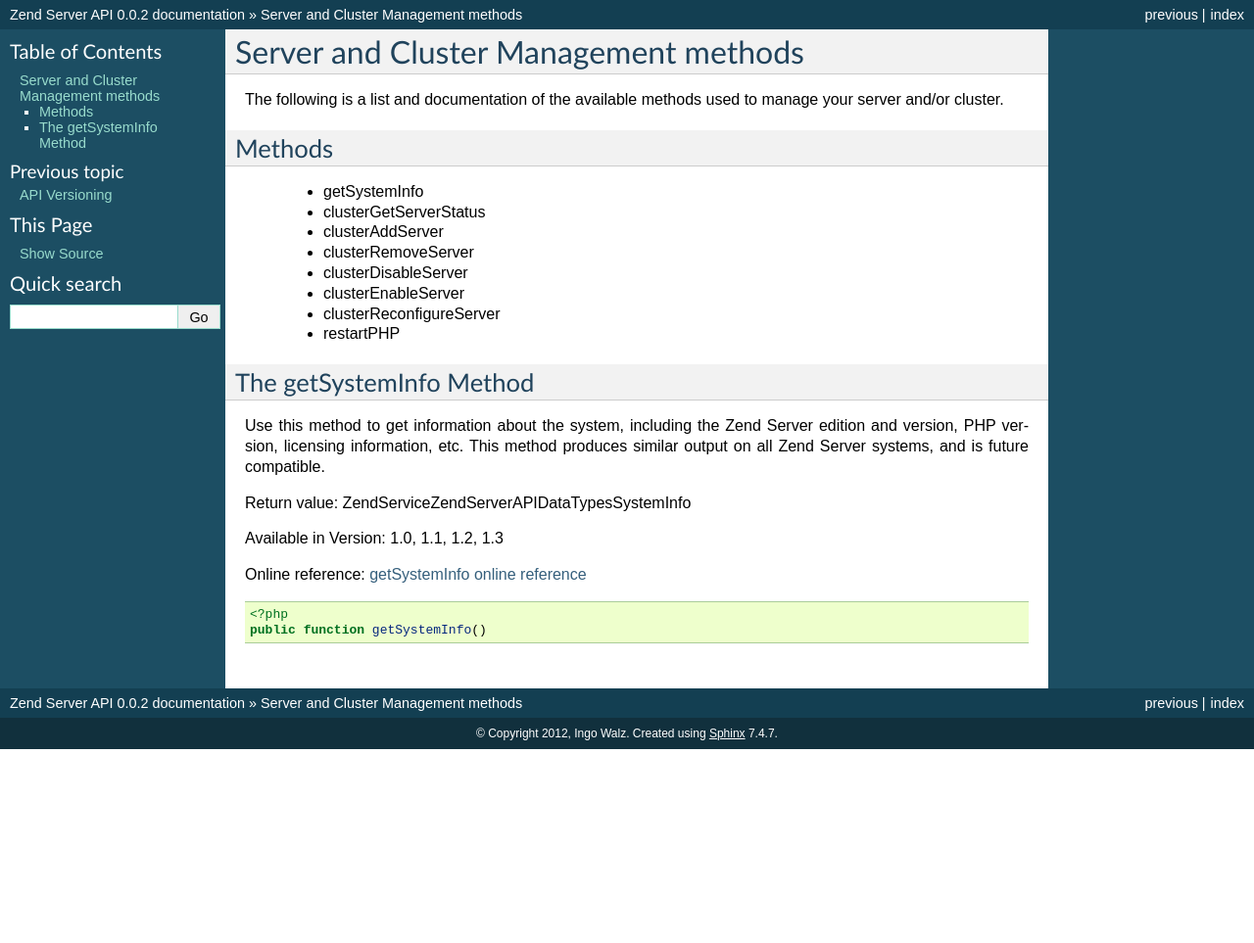
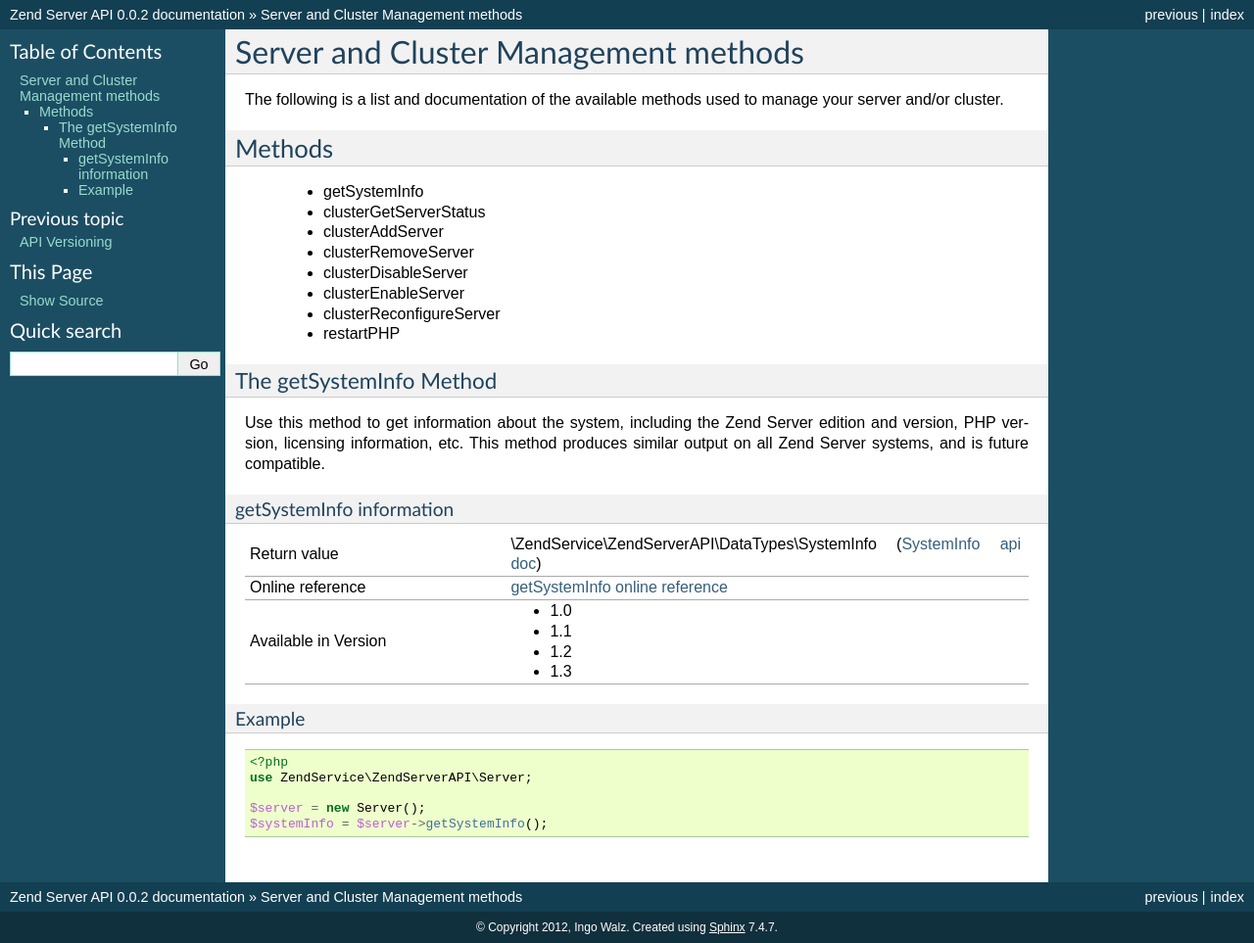
Before and after one commit to iwalz/zendserverapi, a Sphinx documentation site: the page built from docs/ref/server.rst, in a window 1280 px wide. Shown: the whole page at 98% size. Built offline with Sphinx 7.4.7, drawn with Linux system fonts in a browser that asks for light colours; before the commit the page ends 900 px from its top, so only the background shows below that.

Commit message:
Fixed headline depths

```diff
--- a/docs/index.rst
+++ b/docs/index.rst
@@ -4,7 +4,7 @@
 The official Zend Server API documentation
 
 .. toctree::
-   :maxdepth: 3
+   :maxdepth: 4
 
    ref/installation
    ref/configuration
--- a/docs/ref/configuration.rst
+++ b/docs/ref/configuration.rst
@@ -11,7 +11,7 @@
 .. _zendservice.configuration.file:
 
 Configuration File
-------------------
+==================
 
 The API is lookig for a configfile at ``vendor/zendserverapi/zendserverapi/config/config.php`` by default.
 This file is not included in the project, this will allow you to keep your project specific configuration on updates.
@@ -36,7 +36,7 @@
 .. _zendservice.configuration.server:
 
 The Server configuration
-------------------------
+========================
 
 This configuration file allows you to add as many (and different) Zend Servers as you want.
 
@@ -94,7 +94,7 @@
 .. _zendservice.configuration.settings:
 
 Configuration settings
-----------------------
+======================
 
 The settings allow you to set a proxy and to change the loglevel that is used for every request. I suggest to use ``\Zend\Log\Logger::DEBUG`` for development and ``\Zend\Log\Logger::INFO`` for production (for auditing purposes).
 ``\Zend\Log\Logger::DEBUG`` will give you the plain HTTP requests and the responses. This is causing a huge amount of data per request. ``\Zend\Log\Logger::INFO`` will simply tell you, which request was performt on which server and when.
--- a/docs/ref/installation.rst
+++ b/docs/ref/installation.rst
@@ -8,7 +8,7 @@
 .. _zendservice.installation.composer:
 
 Via Composer
--------------
+============
 
 You can install the API with composer by adding the following lines to your ``composer.json`` file:
 
--- a/docs/ref/server.rst
+++ b/docs/ref/server.rst
@@ -10,7 +10,7 @@
 .. _zendservice.server.methods:
 
 Methods
--------
+=======
 
     * getSystemInfo
     * clusterGetServerStatus
@@ -29,17 +29,34 @@
 Use this method to get information about the system, including the Zend Server edition and version, PHP version, licensing information, etc. This method produces similar output on all Zend Server systems, and is future compatible.
 
 
-Return value:            \ZendService\ZendServerAPI\DataTypes\SystemInfo
+getSystemInfo information
+^^^^^^^^^^^^^^^^^^^^^^^^^
 
-Available in Version:    1.0, 1.1, 1.2, 1.3
+.. list-table::
+   :widths: 5 10
+   :header-rows: 0
 
-Online reference:        `getSystemInfo online reference`_
+   * - Return value
+     - \\ZendService\\ZendServerAPI\\DataTypes\\SystemInfo (`SystemInfo api doc`_)
+   * - Online reference
+     - `getSystemInfo online reference`_
+   * - Available in Version
+     - * 1.0
+       * 1.1
+       * 1.2
+       * 1.3
 
+Example
+^^^^^^^
 
 .. code-block:: php
 
     <?php
-    public function getSystemInfo()
+    use ZendService\ZendServerAPI\Server;
+
+    $server = new Server();
+    $systemInfo = $server->getSystemInfo();
 
 
 .. _getSystemInfo online reference: http://files.zend.com/help/Zend-Server/zend-server.htm#getsysteminfo.htm
+.. _SystemInfo api doc: http://zs-apidoc.rubber-duckling.net/classes/ZendService.ZendServerAPI.DataTypes.SystemInfo.html
--- a/docs/ref/versioning.rst
+++ b/docs/ref/versioning.rst
@@ -8,7 +8,7 @@
 .. _zendservice.versioning.configuration:
 
 Configure the version
----------------------
+=====================
 
 Reference: `Zend Server 5.6 Webapi Versioning`_
 
@@ -70,7 +70,7 @@
 .. _zendservice.versioning.methods:
 
 Web API Version methods
------------------------
+=======================
 
 **Web API 1.0**
 
```
